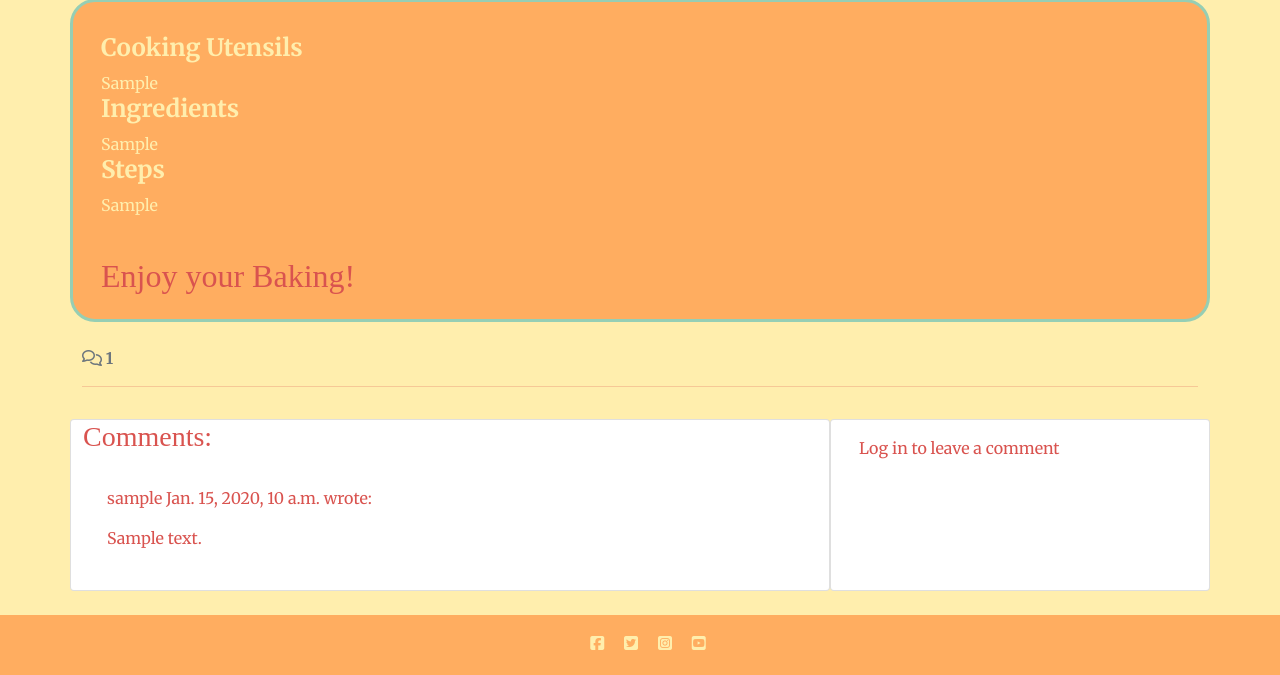
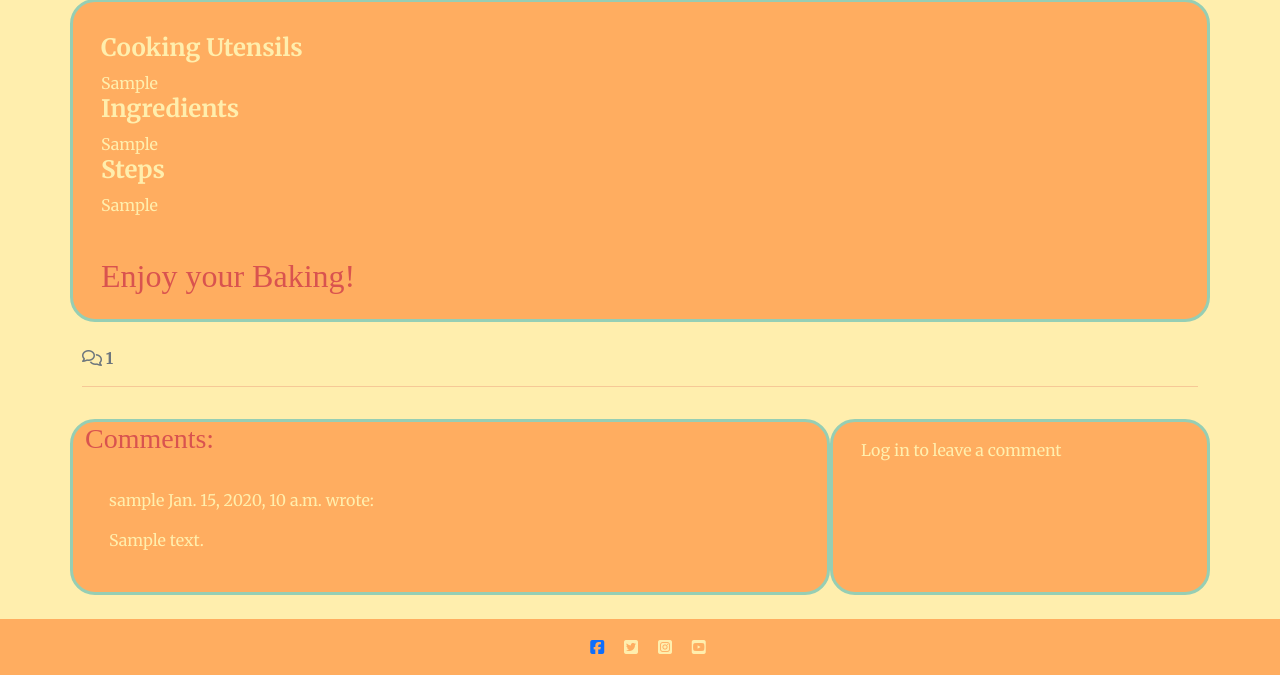
Before and after one commit to Aurora-739/Project-4-The-Baking-Blog, a Django app: a page that uses templates/base.html in a window 1280 px wide. Shown: the part 364-1039 px from the top of the page. Before the commit the page ends 1014 px from the top, so only its background shows below. Run offline with Django 4.2, Linux system fonts and the light colour scheme; tables that the repository leaves empty hold one stand-in row (values such as "Sample post"); some libraries are stand-ins or nearby versions; some web fonts are replaced.

Commit message:
style the comment boxes, p

```diff
--- a/blog/templates/blog/post_detail.html
+++ b/blog/templates/blog/post_detail.html
@@ -1,7 +1,8 @@
 {% extends 'base.html' %}
+{% load static %}
 {% block content %}
-{% load static %}
 {% load crispy_forms_tags %}
+
 
 <div class="masthead">
   <div class="container">
@@ -49,13 +50,11 @@
       <hr>
     </div>
   </div>
-  <!-- Displaying Comments -->
+  <!-- SHOWS COMMENTS (underneath the how to make it box) -->
   <div class="row">
-    <div class="col-md-8 card mb-4  mt-3 ">
+    <div class="col-md-8 card mb-4  mt-3 comments-box">
       <h3>Comments:</h3>
       <div class="card-body">
-        <!-- We want a for loop inside the empty control tags
-          to iterate through each comment in comments -->
         {% for comment in comments %}
         <div class="p-2 comments
           {% if not comment.approved and comment.author == user %}
@@ -79,12 +78,12 @@
           <button class="btn btn-edit" comment_id="{{ comment.id }}">Edit</button>
           {% endif %}
         </div>
-        <!-- Our for loop ends here -->
+        <!-- FOR LOOP END -->
         {% endfor %}
       </div>
     </div>
-    <!-- Creating New Comments -->
-    <div class="col-md-4 card mb-4 mt-3">
+    <!-- USER CREATES COMMENTS-->
+    <div class="col-md-4 card mb-4 mt-3 comments-box">
       <div class="card-body">
         {% if user.is_authenticated %}
         <h3>Leave a comment:</h3>
--- a/food/settings.py
+++ b/food/settings.py
@@ -29,7 +29,7 @@
 
 
 # SECURITY WARNING: don't run with debug turned on in production!
-DEBUG = True
+DEBUG = False
 
 ALLOWED_HOSTS = ['127.0.0.1','.herokuapp.com']
 
--- a/static/css/style.css
+++ b/static/css/style.css
@@ -117,3 +117,11 @@
     border-radius: 25px;
     color: #FFEEAD;
 }
+
+/*Comment box*/
+.comments-box {
+    background-color: #FFAD60 !important;
+    color: #FFEEAD !important;
+    border: 3px solid #96CEB4 !important;
+    border-radius: 25px !important;
+}
--- a/templates/base.html
+++ b/templates/base.html
@@ -89,7 +89,7 @@
     <!-- Footer -->
     <footer class="footer mt-auto py-3">
         <p class="m-0 text-center">
-            <i class="fab fa-facebook-square ms-3"></i>
+            <a href="https://www.facebook.com/" target="_blank"><i class="fab fa-facebook-square ms-3"></i></a>
             <i class="fab fa-twitter-square ms-3"></i>
             <i class="fab fa-instagram-square ms-3"></i>
             <i class="fab fa-youtube-square ms-3"></i>
```
Also changed, not shown: 1 other file.
